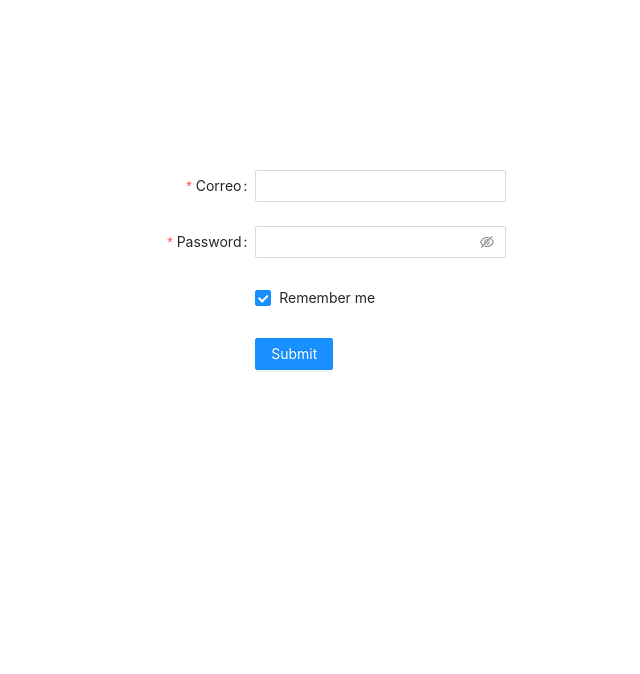
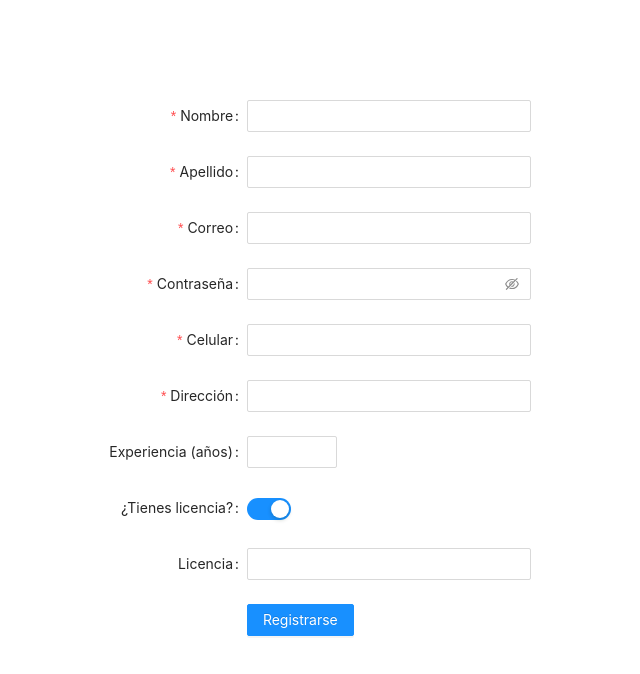
Before and after one commit to DDI-2020A/proyecto-semestre-aplicacion-buscador-agentes-grupo, a React (Create React App) app: page / in a window 1280 px wide. Shown: the top 674 px of the page, without its empty margins (322-962 px from the left). Built offline with nearby package versions, Linux system fonts and the light colour scheme.

Commit message:
quick fixes

```diff
--- a/src/App.js
+++ b/src/App.js
@@ -1,12 +1,12 @@
 import React from 'react';
-import logo from './logo.svg';
 import './App.css';
 import SignIn from './SignIn'
+import SignUp from './SignUp'
 
 function App() {
   return (
     <div className="App">
-      <SignIn />
+      <SignUp />
     </div>
   );
 }
--- a/src/SignIn.js
+++ b/src/SignIn.js
@@ -29,7 +29,7 @@ const SignForm = () => {
               await app;
               const result = await app.auth().signInWithEmailAndPassword(email, password);
               console.log(result.user.email + ' signed ');
-            //todo : add user to global state,redirect to home
+            //todo : dispatch userData, redirect to home
             } catch (error) {
               console.log(error);
             }
```
